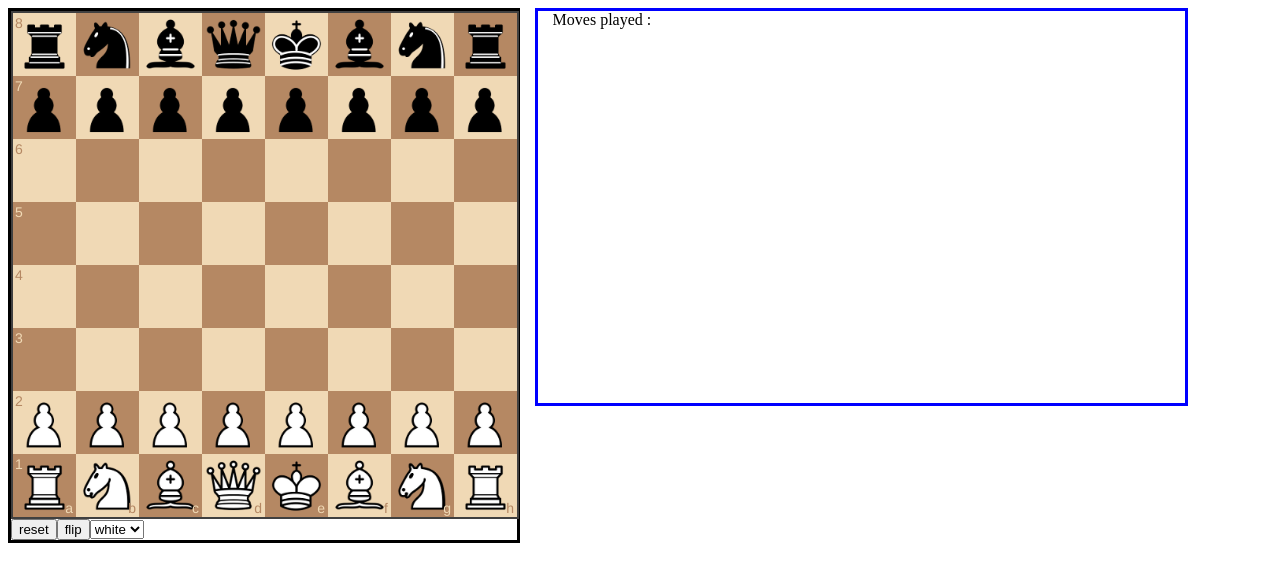
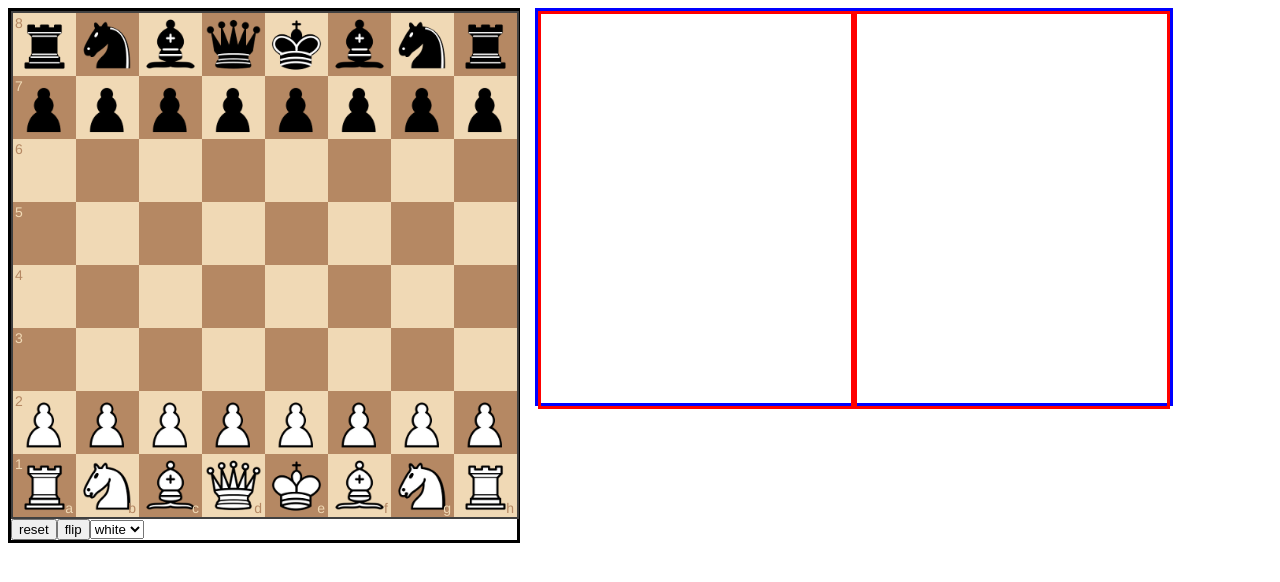
Before and after one commit to diamondAlex/praxis, a website: page src/test.html in a window 1280 px wide. Drawn offline with nearby package versions, Linux system fonts and the light colour scheme.

Commit message:
added flex panels on the right, added eval from engine

```diff
--- a/package.json
+++ b/package.json
@@ -5,11 +5,9 @@
   "author": "alexd <alex.d.doc@gmail.com>",
   "license": "MIT",
   "scripts": {
-    "start": "xdg-open src/test.html",
-    "serve": "nodemon server/server.py"
+    "start": "xdg-open src/test.html && nodemon server/server.py"
   },
   "dependencies": {
-    "chess.js": "^1.0.0-beta.6",
     "nodemon": "^2.0.22"
   }
 }
--- a/src/interface.js
+++ b/src/interface.js
@@ -46,24 +46,34 @@ function addResetButton(){
     div.appendChild(button)
 }
 
-function addPanel(){
+function addRight(){
     let root = document.getElementById('root')
     let right = document.createElement("div")
+    right.id = "right"
     right.className = "right"
-    right.innerHTML = "Moves played : <br>"
+
+    root.appendChild(right)
+}
+function addPanel(){
+    let right = document.getElementById("right")
     let moveList = document.createElement("div")
+    moveList.className = "panel"
     moveList.id = "moveList"
+    let eval = document.createElement("div")
+    eval.className = "panel"
+    eval.id = "eval"
 
     right.appendChild(moveList)
-    root.appendChild(right)
+    right.appendChild(eval)
 }
 
 function setInterface(){
     setPage()
-    addPanel()
+    addRight()
     addResetButton()
     addFlipButton()
     addColorSelect()
+    addPanel()
 }
 
 setInterface()
--- a/src/logic.js
+++ b/src/logic.js
@@ -136,11 +136,18 @@ function getMoveFromEngine(fen){
         ret.body.getReader().read()
         .then(({done,value}) =>{
             if(!done){
-                let move = String.fromCharCode(...value)
+                let json = JSON.parse(String.fromCharCode(...value))
+                let move = json.move
+                setEval(json.eval)
                 playEngineMove(move.slice(0,2),move.slice(2,4))
             }
         })
     })
+}
+
+function setEval(eval){
+    let evalPanel = document.getElementById("eval")
+    evalPanel.innerHTML = eval
 }
 
 function clearPanel(){
--- a/src/style.css
+++ b/src/style.css
@@ -10,11 +10,19 @@
     float:left;
 }
 .right{
+    display:flex;
     width:50%;
     height:50%;
     border:solid;
     border-color:blue;
     margin-left:15px;
-    padding-left:15px;
+    float:left;
+    position:relative;
+}
+.panel{
+    flex: 1 1 32%;
+    height:100%;
+    border:solid;
+    border-color:red;
     float:left;
 }
```
Also changed, not shown: 3 other files.
